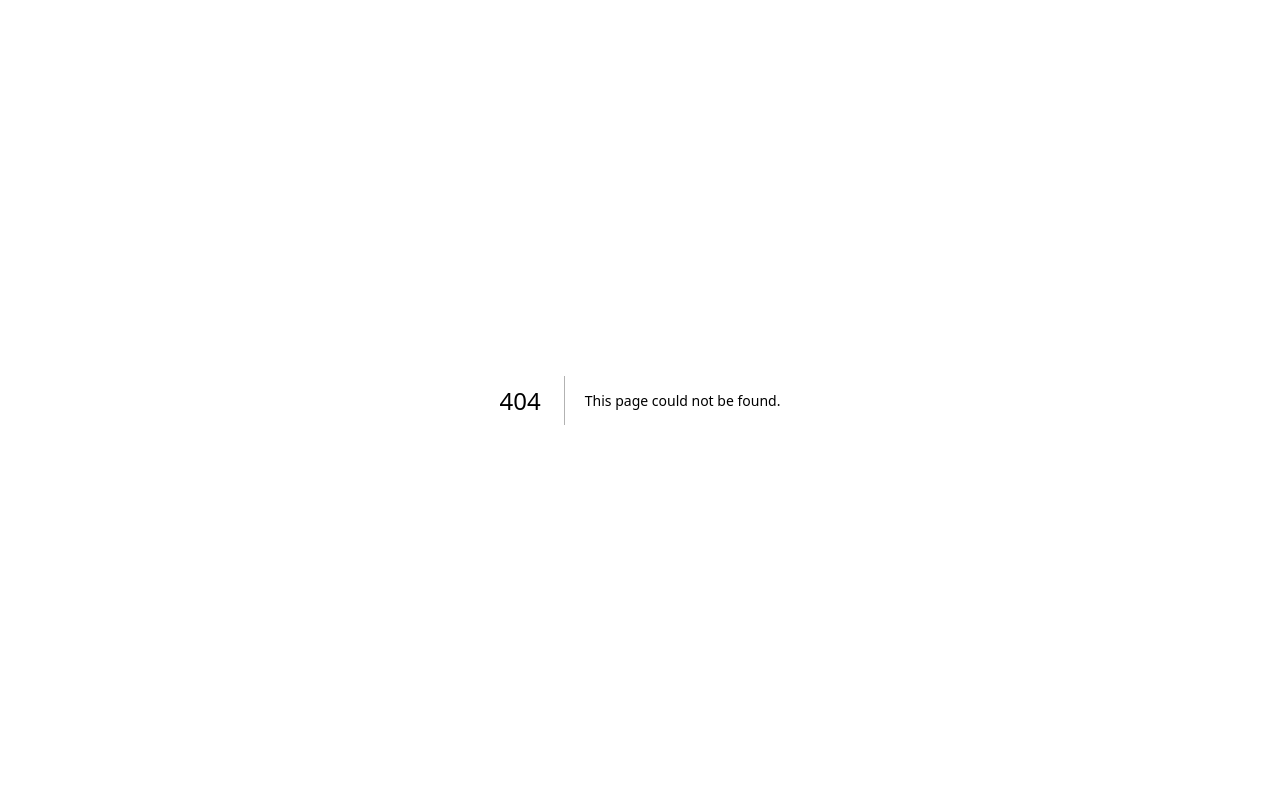
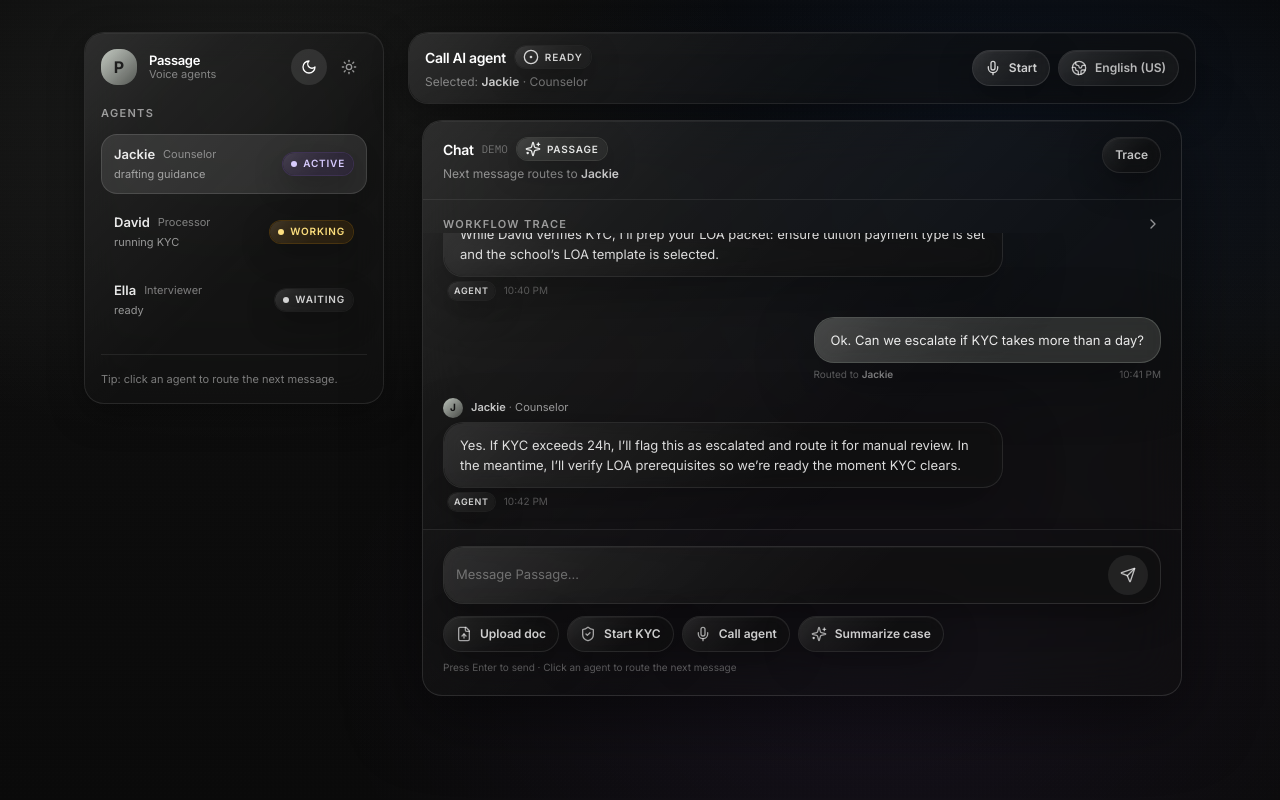
Before and after one commit to rayan-os/passage-ui-kit, a Next.js app: page /chat in a window 1280 px wide. Before the commit this address had no page. Built offline with nearby package versions, Linux system fonts and the light colour scheme.

Commit message:
feat(chat): add /chat route for assistant UI
Co-authored-by: rayan <rayan@passage.com>

```diff
--- /dev/null
+++ b/app/chat/page.tsx
@@ -0,0 +1,7 @@
+"use client"
+
+import { ChatShell } from "@/components/assistant/chat-shell"
+
+export default function ChatPage() {
+  return <ChatShell />
+}
--- a/app/page.tsx
+++ b/app/page.tsx
@@ -30,7 +30,7 @@ export default function HomePage() {
             Open Admin Panel
           </Link>
           <Link
-            href="/assistant"
+            href="/chat"
             className="inline-flex items-center justify-center px-8 py-3 bg-white/[0.08] text-white border border-white/[0.12] font-semibold rounded-full hover:bg-white/[0.12] hover:border-white/[0.14] transition-colors"
           >
             Open AI Chat
```
